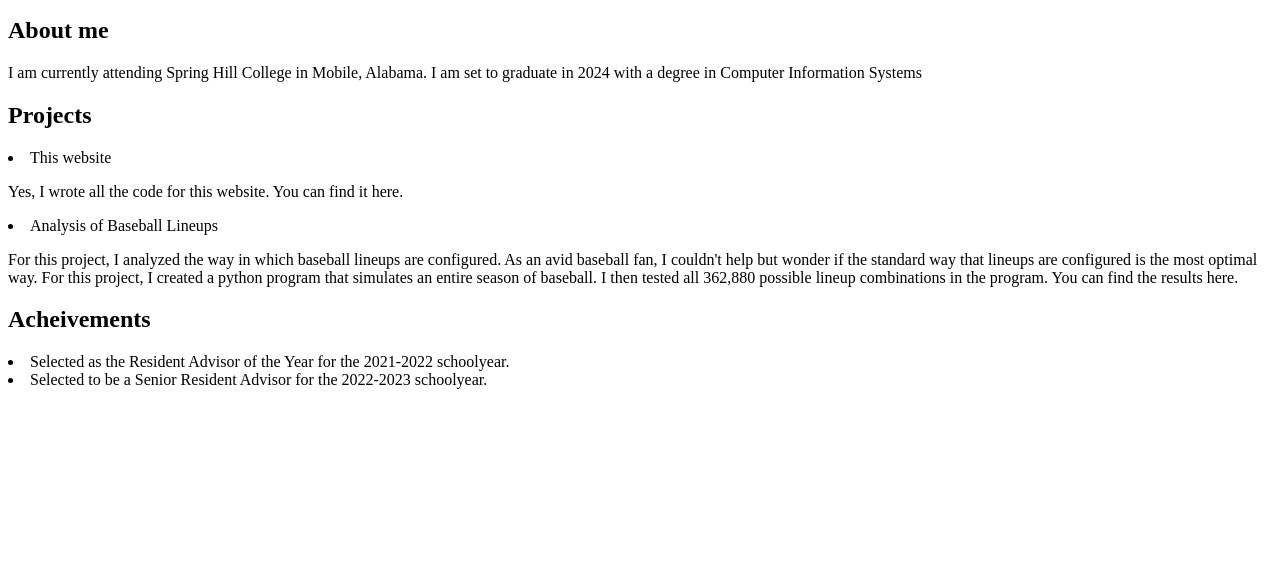
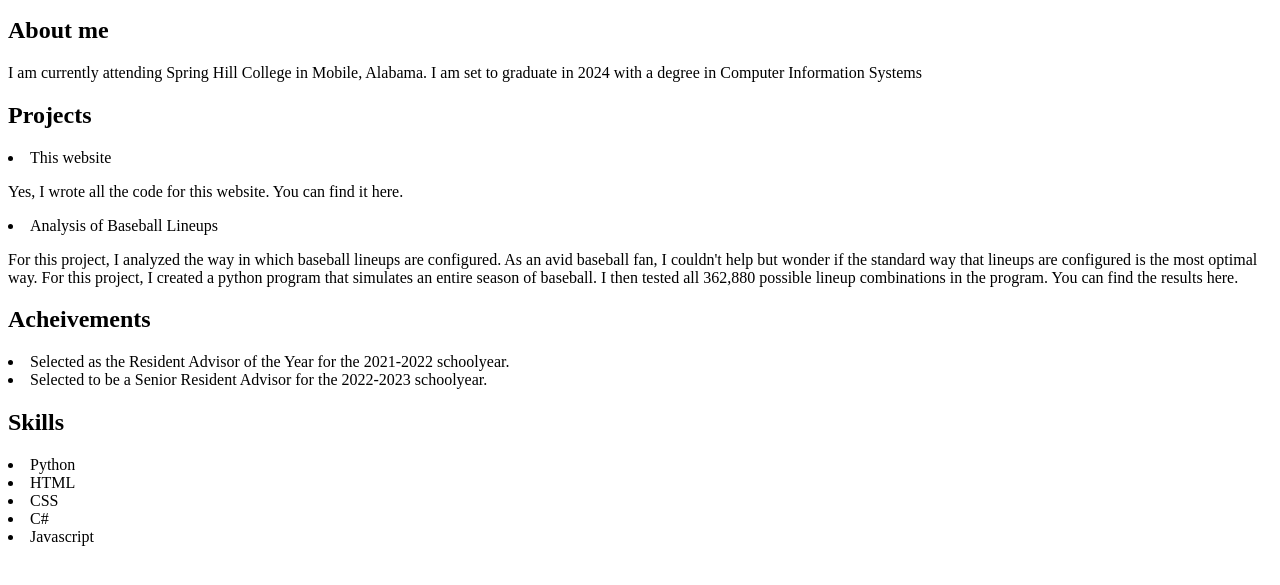
Before and after one commit to danielhadley0/portfolio-website, a plain HTML site: page view.html in a window 1280 px wide. Shown: the part 119-704 px from the top of the page. Drawn offline with Linux system fonts and the light colour scheme.

Commit message:
Add files via upload
Added Skills section to file

```diff
--- a/view.html
+++ b/view.html
@@ -56,6 +56,27 @@
 
         </section>
 
+        <section>
+            <h2>
+                Skills
+            </h2>
+            <li>
+                Python
+            </li>
+            <li>
+                HTML
+            </li>
+            <li>
+                CSS
+            </li>
+            <li>
+                C#
+            </li>
+            <li>
+                Javascript
+            </li>
+        </section>
+
 
     </body>
     <footer></footer>
```
